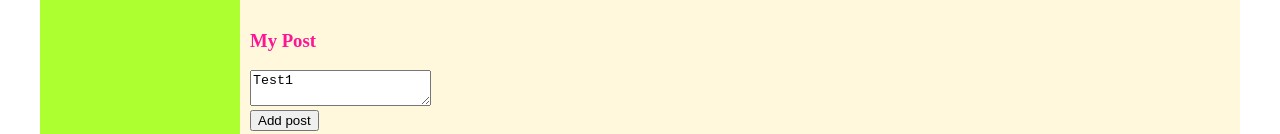
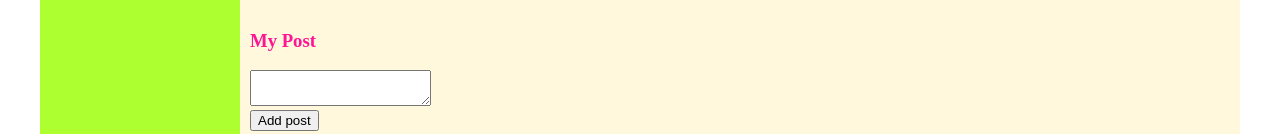
Before and after one commit to MishaAvizhen/react-first-app, a React (Create React App) app: page /profile in a window 1280 px wide. Shown: the part 409-543 px from the top of the page. Built offline with nearby package versions, Linux system fonts and the light colour scheme; the HTML template or start-up script is replaced by a standard one.

Commit message:
lesson 34 commit

```diff
--- a/src/App.js
+++ b/src/App.js
@@ -4,27 +4,26 @@ import Header from './components/header/Header';
 import Navbar from './components/navbar/Navbar';
 import Dialogs from "./components/dialogs/Dialogs";
 import Profile from "./components/profile/Profile";
-import {BrowserRouter, Route} from "react-router-dom";
+import { Route} from "react-router-dom";
 import News from "./components/news/News";
 import Music from "./components/music/Music";
 import Settings from "./components/settings/Settings";
 
 
-const App = () => {
+const App = (props) => {
     return (
-        <BrowserRouter>
             <div className='app'>
                 <Header/>
                 <Navbar/>
                 <div className='app-content'>
-                    <Route path='/profile' render={() => <Profile/>}/>
-                    <Route path='/dialogs' render={() => <Dialogs/>}/>
+                    <Route path='/profile' render={() => <Profile state={props.state.profilePage}
+                                                                  addPost={props.addPost}/>}/>
+                    <Route path='/dialogs' render={() => <Dialogs state={props.state.dialogsPage}/>}/>
                     <Route path='/news' render={() => <News/>}/>
                     <Route path='/music' render={() => <Music/>}/>
                     <Route path='/settings' render={() => <Settings/>}/>
                 </div>
             </div>
-        </BrowserRouter>
     )
 }
 
--- a/src/components/dialogs/Dialogs.jsx
+++ b/src/components/dialogs/Dialogs.jsx
@@ -1,27 +1,24 @@
 import style from './Dialogs.module.css'
 import DialogItem from "../dialogItem/DialogItem";
 import Message from "../message/Message";
+import React from "react";
 
 const Dialogs = (props) => {
-    let dialogs = [
-        {id: 1, name: "Misha"},
-        {id: 2, name: "Sasha"},
-        {id: 3, name: "Tom"},
-        {id: 4, name: "Bob"},
-    ]
+    let newMessageElement = React.createRef();
+    let newMessage = () => {
+        let message = newMessageElement.current.value;
+        alert(message);
+    }
+
+
     let dialogElement =
-        dialogs.map(d => {
+        props.state.dialogs.map(d => {
                 return <DialogItem id={d.id} name={d.name}/>
             }
         )
 
-    let messages = [
-        {message: "Hello"},
-        {message: "How are you?"},
-        {message: "Bla bla bla"},
-    ]
     let messageElement =
-        messages.map(m => {
+        props.state.messages.map(m => {
             return <Message message={m.message}/>
         });
 
@@ -32,7 +29,11 @@ const Dialogs = (props) => {
             </div>
             <div className={style.messages}>
                 {messageElement}
-
+                <textarea ref={newMessageElement}>
+                </textarea>
+                <div>
+                    <button onClick={newMessage}> send message</button>
+                </div>
             </div>
         </div>
     )
--- a/src/components/profile/Profile.jsx
+++ b/src/components/profile/Profile.jsx
@@ -2,10 +2,11 @@ import MyPosts from './myPosts/MyPosts';
 import ProfileInfo from "./profileInfo/ProfileInfo";
 
 const Profile = (props) => {
+
     return (
         <div>
             <ProfileInfo/>
-            <MyPosts/>
+            <MyPosts posts={props.state.posts} addPost={props.addPost}/>
         </div>
     )
 }
--- a/src/components/profile/myPosts/MyPosts.jsx
+++ b/src/components/profile/myPosts/MyPosts.jsx
@@ -1,32 +1,35 @@
 import style from './MyPosts.module.css';
 import Post from './post/Post';
+import React from "react";
 
-const MyPosts = () => {
-    let posts = [
-        {message: "Hello", like: 45},
-        {message: "First post", like: 12},
-        {message: "Second post", like: 87},
-    ]
+const MyPosts = (props) => {
+
+
     let postElement =
-        posts.map(p => {
+        props.posts.map(p => {
             return <Post message={p.message} like={p.like}/>
         });
+
+    let newPostElement = React.createRef();
+
+    let addPostElement = () => {
+        let text = newPostElement.current.value;
+        props.addPost(text);
+        newPostElement.current.value = '';
+
+    }
     return (
         <div className={style.item}>
             <h3> My Post</h3>
             <div>
-                <textarea>
-                    Test1
+                <textarea ref={newPostElement}>
                 </textarea>
             </div>
             <div>
-                <button> Add post</button>
+                <button onClick={addPostElement}> Add post</button>
             </div>
-
-            <div className={style.content}>
+            <div>
                 {postElement}
-
-
             </div>
         </div>
 
--- a/src/components/profile/myPosts/post/Post.jsx
+++ b/src/components/profile/myPosts/post/Post.jsx
@@ -4,6 +4,7 @@ const Post = (props) => {
         <div className={style.item}>
             <img src = 'https://assets-global.website-files.com/6005fac27a49a9cd477afb63/60576840e7d265198541a372_bavassano_homepage_gp.jpg'></img>
            {props.message}
+           {props.id}
            <div>
            <span> like </span> {props.like}
 
--- a/src/index.js
+++ b/src/index.js
@@ -1,16 +1,12 @@
 import React from 'react';
-import ReactDOM from 'react-dom';
-import App from './App';
 import reportWebVitals from './reportWebVitals';
+import {rerenderEntireTree} from "./render";
+import state from "./redux/state";
 
-ReactDOM.render(
-  <React.StrictMode>
-    <App />
-  </React.StrictMode>,
-  document.getElementById('root')
-);
+rerenderEntireTree(state);
+
 
 // If you want to start measuring performance in your app, pass a function
 // to log results (for example: reportWebVitals(console.log))
 // or send to an analytics endpoint. Learn more: https://bit.ly/CRA-vitals
-reportWebVitals();
+reportWebVitals(state);
--- /dev/null
+++ b/src/redux/state.js
@@ -0,0 +1,35 @@
+import {rerenderEntireTree} from "../render";
+
+let state = {
+    profilePage: {
+        posts: [
+            {id: 1, message: "Hello", like: 45},
+            {id: 2, message: "First post", like: 12},
+            {id: 3, message: "Second post", like: 87}]
+    },
+    dialogsPage: {
+        dialogs: [
+            {id: 1, name: "Misha"},
+            {id: 2, name: "Sasha"},
+            {id: 3, name: "Tom"},
+            {id: 4, name: "Bob"},
+        ],
+        messages: [
+            {message: "Hello"},
+            {message: "How are you?"},
+            {message: "Bla bla bla"},
+        ]
+    }
+}
+export let addPost = (postMessage) => {
+    let newPost = {
+        id: 5,
+        message: postMessage,
+        like: 47
+    };
+    state.profilePage.posts.push(newPost);
+    rerenderEntireTree(state);
+
+}
+
+export default state;
--- /dev/null
+++ b/src/render.js
@@ -0,0 +1,23 @@
+import React from 'react';
+import ReactDOM from 'react-dom';
+import App from './App';
+import reportWebVitals from './reportWebVitals';
+import {addPost} from "./redux/state"
+import {BrowserRouter} from "react-router-dom";
+
+export let rerenderEntireTree = (state) => {
+    ReactDOM.render(
+        <React.StrictMode>
+            <BrowserRouter>
+                <App state={state} addPost={addPost}/>
+            </BrowserRouter>
+        </React.StrictMode>,
+        document.getElementById('root')
+    );
+}
+
+
+// If you want to start measuring performance in your app, pass a function
+// to log results (for example: reportWebVitals(console.log))
+// or send to an analytics endpoint. Learn more: https://bit.ly/CRA-vitals
+reportWebVitals();
```
